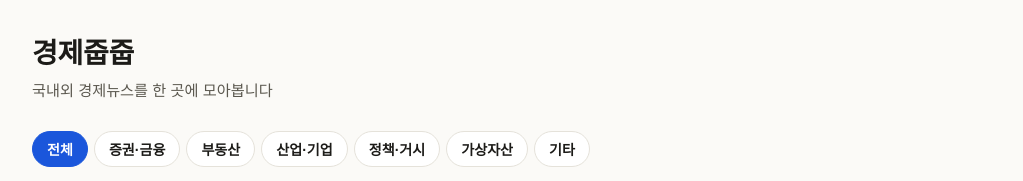
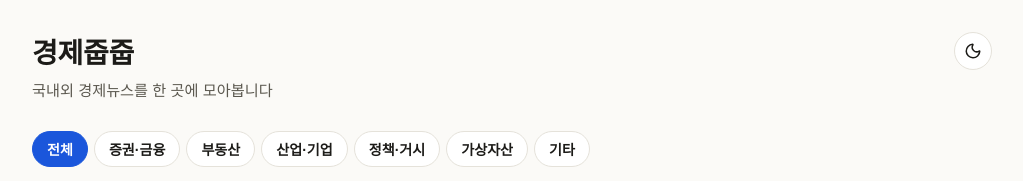
Before and after one commit to seokxhan-collab/gyeongje-jupjup, a React (Vite) app: page / in a window 1280 px wide. Shown: the top 181 px of the page, without its empty margins (128-1151 px from the left). Built offline with nearby package versions, Linux system fonts and the light colour scheme; no server answers; the database is empty.

Commit message:
Add manual light/dark theme toggle
Persists choice to localStorage and applies it via a data-theme
attribute that overrides the OS-level prefers-color-scheme, with an
inline pre-paint script in index.html to avoid a flash of the wrong
theme on load.

```diff
--- a/index.html
+++ b/index.html
@@ -6,6 +6,14 @@
     <meta name="theme-color" content="#FBFAF7" />
     <meta name="description" content="국내외 경제뉴스를 한 곳에 모아 보여주는 뉴스 모음 사이트" />
     <title>경제줍줍</title>
+    <script>
+      (function () {
+        try {
+          var t = localStorage.getItem('theme')
+          if (t === 'light' || t === 'dark') document.documentElement.setAttribute('data-theme', t)
+        } catch (e) {}
+      })()
+    </script>
   </head>
   <body>
     <div id="root"></div>
--- a/src/App.jsx
+++ b/src/App.jsx
@@ -1,12 +1,16 @@
 import DailyBriefing from './components/DailyBriefing.jsx'
 import NewsFeed from './components/NewsFeed.jsx'
+import ThemeToggle from './components/ThemeToggle.jsx'
 
 export default function App() {
   return (
     <div className="app">
       <header className="app-header">
-        <h1>경제줍줍</h1>
-        <p>국내외 경제뉴스를 한 곳에 모아봅니다</p>
+        <div>
+          <h1>경제줍줍</h1>
+          <p>국내외 경제뉴스를 한 곳에 모아봅니다</p>
+        </div>
+        <ThemeToggle />
       </header>
       <DailyBriefing />
       <NewsFeed />
--- /dev/null
+++ b/src/components/ThemeToggle.jsx
@@ -0,0 +1,27 @@
+import { useState } from 'react'
+import { Moon, Sun } from 'lucide-react'
+
+const STORAGE_KEY = 'theme'
+
+function getInitialTheme() {
+  const stored = localStorage.getItem(STORAGE_KEY)
+  if (stored === 'light' || stored === 'dark') return stored
+  return window.matchMedia('(prefers-color-scheme: dark)').matches ? 'dark' : 'light'
+}
+
+export default function ThemeToggle() {
+  const [theme, setTheme] = useState(getInitialTheme)
+
+  function toggle() {
+    const next = theme === 'dark' ? 'light' : 'dark'
+    localStorage.setItem(STORAGE_KEY, next)
+    document.documentElement.setAttribute('data-theme', next)
+    setTheme(next)
+  }
+
+  return (
+    <button className="theme-toggle" onClick={toggle} aria-label="테마 전환" title="화이트/다크 모드 전환">
+      {theme === 'dark' ? <Sun size={18} /> : <Moon size={18} />}
+    </button>
+  )
+}
--- a/src/index.css
+++ b/src/index.css
@@ -38,6 +38,40 @@
   }
 }
 
+:root[data-theme='light'] {
+  --bg: #fbfaf7;
+  --surface: #ffffff;
+  --border: #e5e2da;
+  --text: #1c1b18;
+  --text-muted: #5b584f;
+  --accent: #1a56db;
+  --domestic: #1a56db;
+  --international: #b45309;
+  --cat-markets: #4f46e5;
+  --cat-real_estate: #0d9488;
+  --cat-industry: #c2410c;
+  --cat-policy: #be123c;
+  --cat-crypto: #7c3aed;
+  --cat-general: #57534e;
+}
+
+:root[data-theme='dark'] {
+  --bg: #16151d;
+  --surface: #1e1d26;
+  --border: #33313d;
+  --text: #f5f4ef;
+  --text-muted: #b5b2a9;
+  --accent: #6ea8fe;
+  --domestic: #6ea8fe;
+  --international: #f0b366;
+  --cat-markets: #a5b4fc;
+  --cat-real_estate: #5eead4;
+  --cat-industry: #fdba74;
+  --cat-policy: #fda4af;
+  --cat-crypto: #c4b5fd;
+  --cat-general: #c9c6bc;
+}
+
 * {
   box-sizing: border-box;
 }
@@ -58,11 +92,37 @@ body {
   padding: 32px 20px 72px;
 }
 
+.app-header {
+  display: flex;
+  align-items: flex-start;
+  justify-content: space-between;
+  gap: 12px;
+}
+
 .app-header h1 {
   margin: 0;
   font-size: 1.75rem;
   font-weight: 700;
   letter-spacing: -0.01em;
+}
+
+.theme-toggle {
+  flex-shrink: 0;
+  display: inline-flex;
+  align-items: center;
+  justify-content: center;
+  width: 38px;
+  height: 38px;
+  border-radius: 999px;
+  border: 1px solid var(--border);
+  background: var(--surface);
+  color: var(--text);
+  cursor: pointer;
+}
+
+.theme-toggle:hover {
+  border-color: var(--accent);
+  color: var(--accent);
 }
 
 .app-header p {
```
